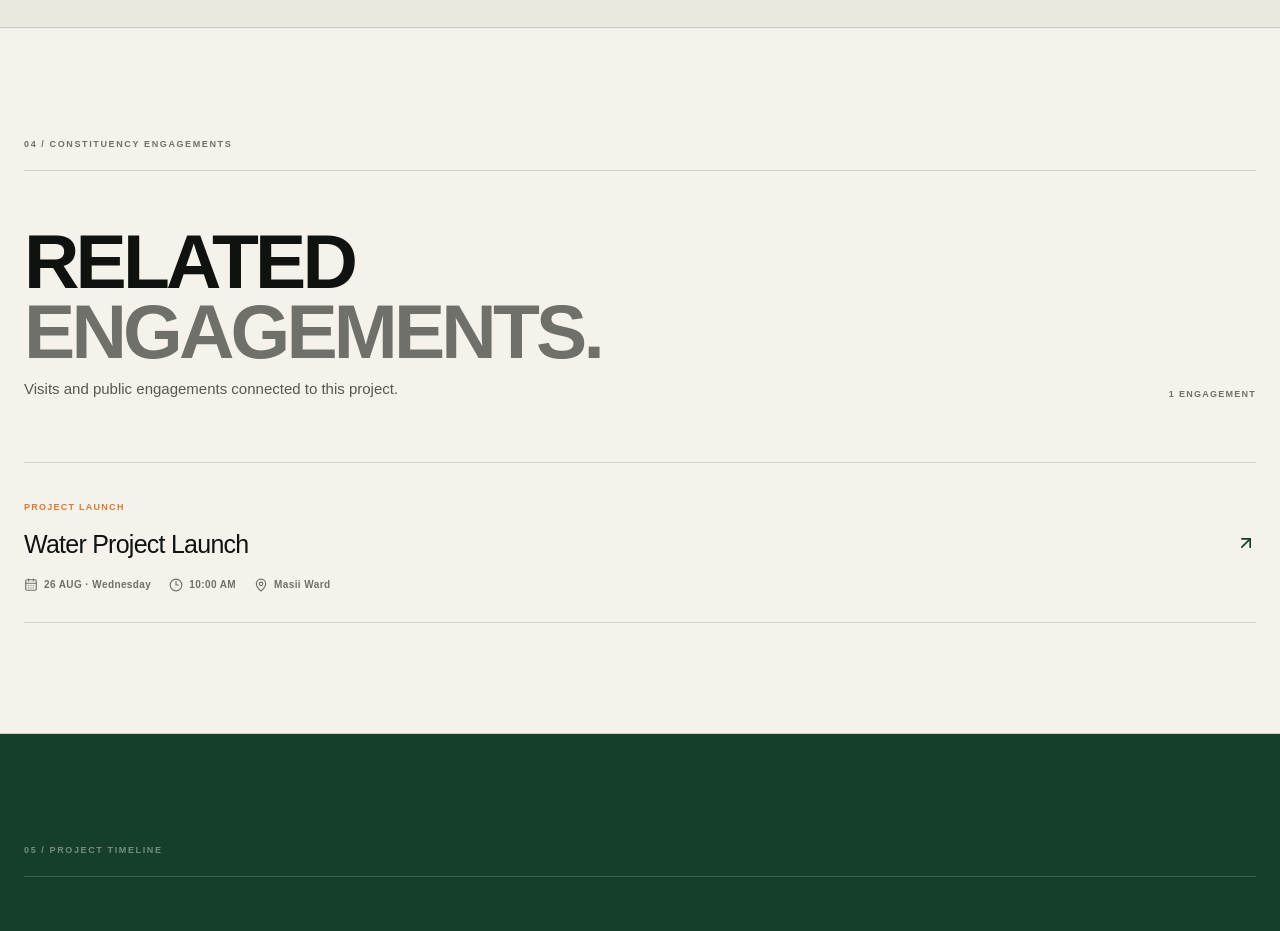
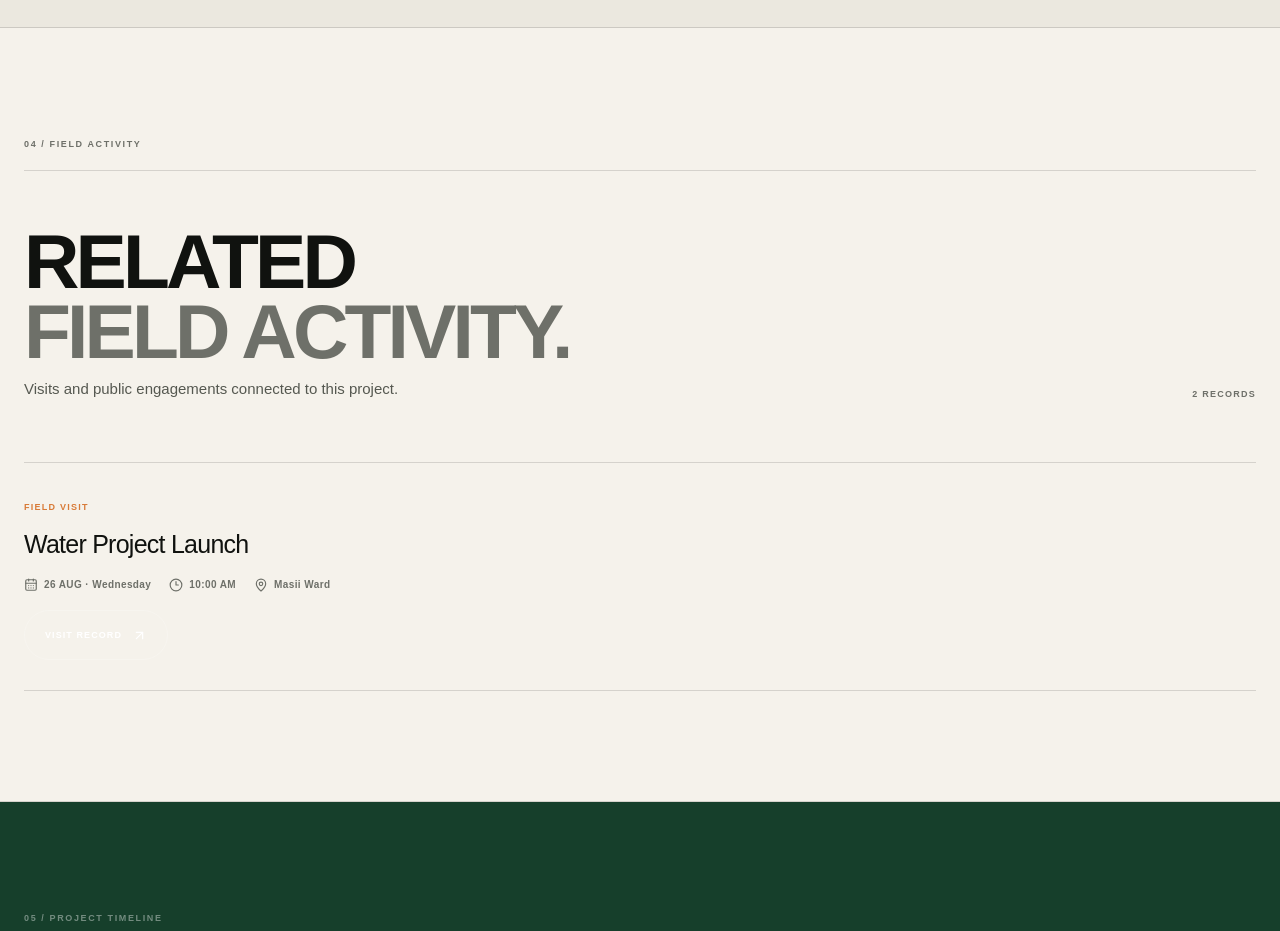
Before and after one commit to Chrisant-gif/mwala-connect, a Next.js app: page /projects/1 in a window 1280 px wide. Shown: the part 3000-3931 px from the top of the page. Built offline with nearby package versions, Linux system fonts and the light colour scheme.

Commit message:
Connect projects with field activity

```diff
--- a/app/data/engagements.ts
+++ b/app/data/engagements.ts
@@ -3,6 +3,7 @@ import { Engagement } from "../types/engagement";
 export const engagements: Engagement[] = [
   {
     id: "engagement-001",
+    projectId: 1,
     title: "Water Project Launch",
     type: "Project Launch",
     status: "completed",
@@ -13,6 +14,7 @@ export const engagements: Engagement[] = [
     description:
       "Constituency engagement during the launch of a community water project.",
   },
+
   {
     id: "engagement-002",
     title: "Community Engagement",
@@ -24,6 +26,7 @@ export const engagements: Engagement[] = [
     description:
       "Meeting with residents and community representatives to discuss local priorities.",
   },
+
   {
     id: "engagement-003",
     title: "Development Project Visit",
--- a/app/projects/[id]/page.tsx
+++ b/app/projects/[id]/page.tsx
@@ -11,6 +11,7 @@ import {
 import { projects } from "../../data/projects";
 import { projectMedia } from "../../data/project-media";
 import { visits } from "../../data/visits";
+import { engagements } from "../../data/engagements";
 
 interface ProjectDetailsPageProps {
   params: Promise<{
@@ -107,6 +108,10 @@ export default async function ProjectDetailsPage({
 
   const relatedVisits = visits.filter(
     (visit) => visit.projectId === project.id,
+  );
+
+  const relatedEngagements = engagements.filter(
+    (engagement) => engagement.projectId === project.id,
   );
 
   const relatedMedia = projectMedia.filter(
@@ -321,11 +326,11 @@ export default async function ProjectDetailsPage({
         </div>
       </section>
 
-      {/* Related Engagements */}
+      {/* Related Field Activity */}
       <section className="project-record-section">
         <div className="project-record-inner">
           <div className="project-record-section-heading">
-            <span>04 / CONSTITUENCY ENGAGEMENTS</span>
+            <span>04 / FIELD ACTIVITY</span>
           </div>
 
           <div className="project-record-engagement-heading">
@@ -333,7 +338,7 @@ export default async function ProjectDetailsPage({
               <h2>
                 RELATED
                 <br />
-                <span>ENGAGEMENTS.</span>
+                <span>FIELD ACTIVITY.</span>
               </h2>
 
               <p>
@@ -343,32 +348,43 @@ export default async function ProjectDetailsPage({
             </div>
 
             <span>
-              {relatedVisits.length}{" "}
-              {relatedVisits.length === 1
-                ? "engagement"
-                : "engagements"}
+              {relatedVisits.length +
+                relatedEngagements.length}{" "}
+              {relatedVisits.length +
+                relatedEngagements.length ===
+              1
+                ? "record"
+                : "records"}
             </span>
           </div>
 
-          {relatedVisits.length > 0 ? (
+          {relatedVisits.length > 0 ||
+          relatedEngagements.length > 0 ? (
             <div className="project-record-engagement-list">
-              {relatedVisits.map((visit) => (
-                <Link
-                  key={visit.id}
-                  href={`/visits/${visit.id}`}
+              {relatedVisits.map((visit) => {
+                const matchingEngagement =
+                  relatedEngagements.find(
+                    (engagement) =>
+                      engagement.title === visit.title &&
+                      engagement.date ===
+                        `${visit.day === "Wednesday" ? "26" : visit.date} ${visit.month}`,
+                  );
+
+                return (
+                  <article
+                    key={`visit-${visit.id}`}
                     className="project-record-engagement"
                   >
                     <div>
-                    <span>
-                      {visit.type.replaceAll("_", " ")}
-                    </span>
+                      <span>FIELD VISIT</span>
 
                       <h3>{visit.title}</h3>
 
                       <div className="project-record-engagement-meta">
                         <span>
                           <CalendarDays size={14} />
-                        {visit.date} {visit.month} · {visit.day}
+                          {visit.date} {visit.month} ·{" "}
+                          {visit.day}
                         </span>
 
                         <span>
@@ -381,6 +397,76 @@ export default async function ProjectDetailsPage({
                           {visit.location}
                         </span>
                       </div>
+
+                      <div
+                        className="project-record-engagement-links"
+                        style={{
+                          display: "flex",
+                          flexWrap: "wrap",
+                          gap: "10px",
+                          marginTop: "18px",
+                        }}
+                      >
+                        <Link
+                          href={`/visits/${visit.id}`}
+                          className="project-record-button"
+                        >
+                          Visit record
+                          <ArrowUpRight size={15} />
+                        </Link>
+
+                        {matchingEngagement && (
+                          <Link
+                            href={`/engagements/${matchingEngagement.id}`}
+                            className="project-record-button"
+                          >
+                            Engagement record
+                            <ArrowUpRight size={15} />
+                          </Link>
+                        )}
+                      </div>
+                    </div>
+                  </article>
+                );
+              })}
+
+              {relatedEngagements
+                .filter(
+                  (engagement) =>
+                    !relatedVisits.some(
+                      (visit) =>
+                        visit.title === engagement.title,
+                    ),
+                )
+                .map((engagement) => (
+                  <Link
+                    key={`engagement-${engagement.id}`}
+                    href={`/engagements/${engagement.id}`}
+                    className="project-record-engagement"
+                  >
+                    <div>
+                      <span>PUBLIC ENGAGEMENT</span>
+
+                      <h3>{engagement.title}</h3>
+
+                      <div className="project-record-engagement-meta">
+                        <span>
+                          <CalendarDays size={14} />
+                          {engagement.date}
+                        </span>
+
+                        {engagement.time && (
+                          <span>
+                            <Clock3 size={14} />
+                            {engagement.time}
+                          </span>
+                        )}
+
+                        <span>
+                          <MapPin size={14} />
+                          {engagement.location}
+                        </span>
+                      </div>
                     </div>
 
                     <ArrowUpRight size={20} />
@@ -389,11 +475,11 @@ export default async function ProjectDetailsPage({
             </div>
           ) : (
             <div className="project-record-empty">
-              <span>NO ENGAGEMENTS LINKED</span>
+              <span>NO FIELD ACTIVITY LINKED</span>
 
               <p>
-                No constituency engagements have been linked
-                to this project yet.
+                No constituency visits or public engagements
+                have been linked to this project yet.
               </p>
             </div>
           )}
--- a/app/types/engagement.ts
+++ b/app/types/engagement.ts
@@ -9,6 +9,7 @@ export type EngagementType =
 
 export interface Engagement {
   id: string;
+  projectId?: number;
   title: string;
   type: EngagementType;
   status: EngagementStatus;
```
Lines whose indentation alone changed are shown as unchanged.
